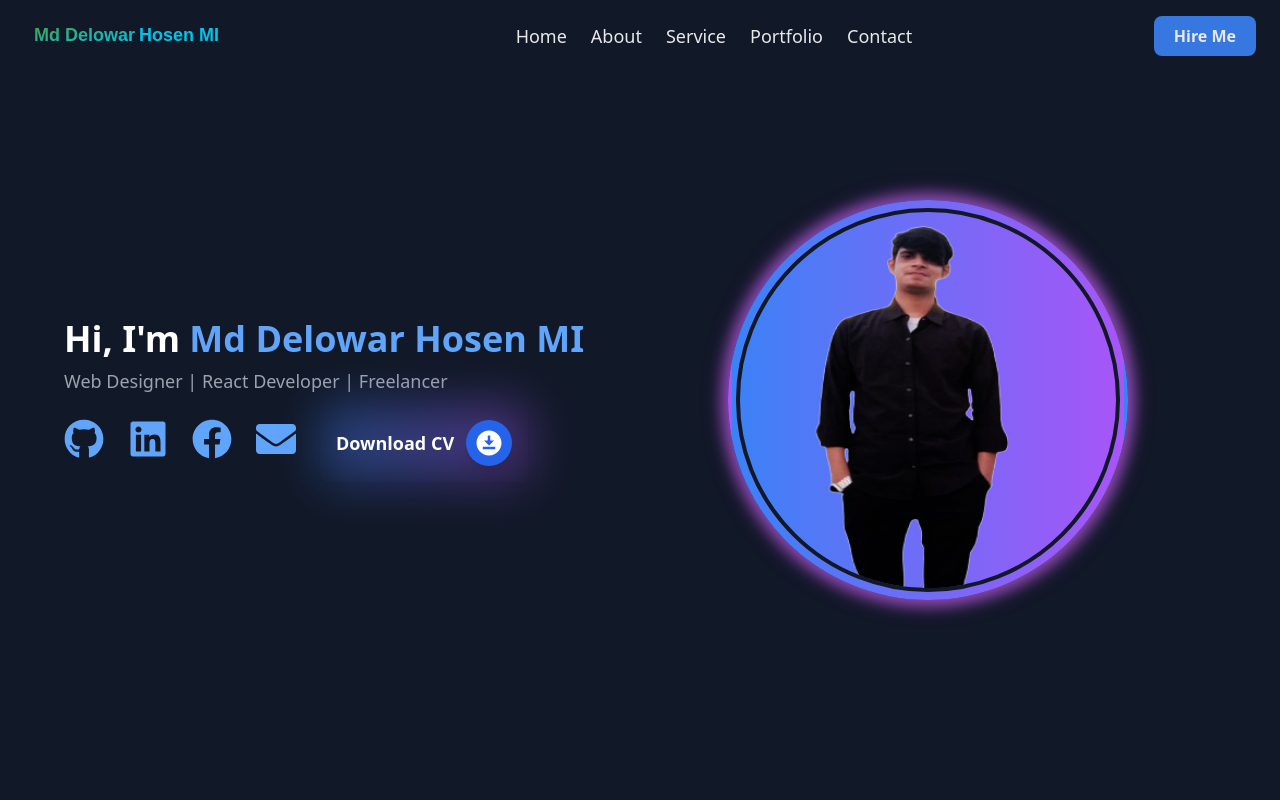
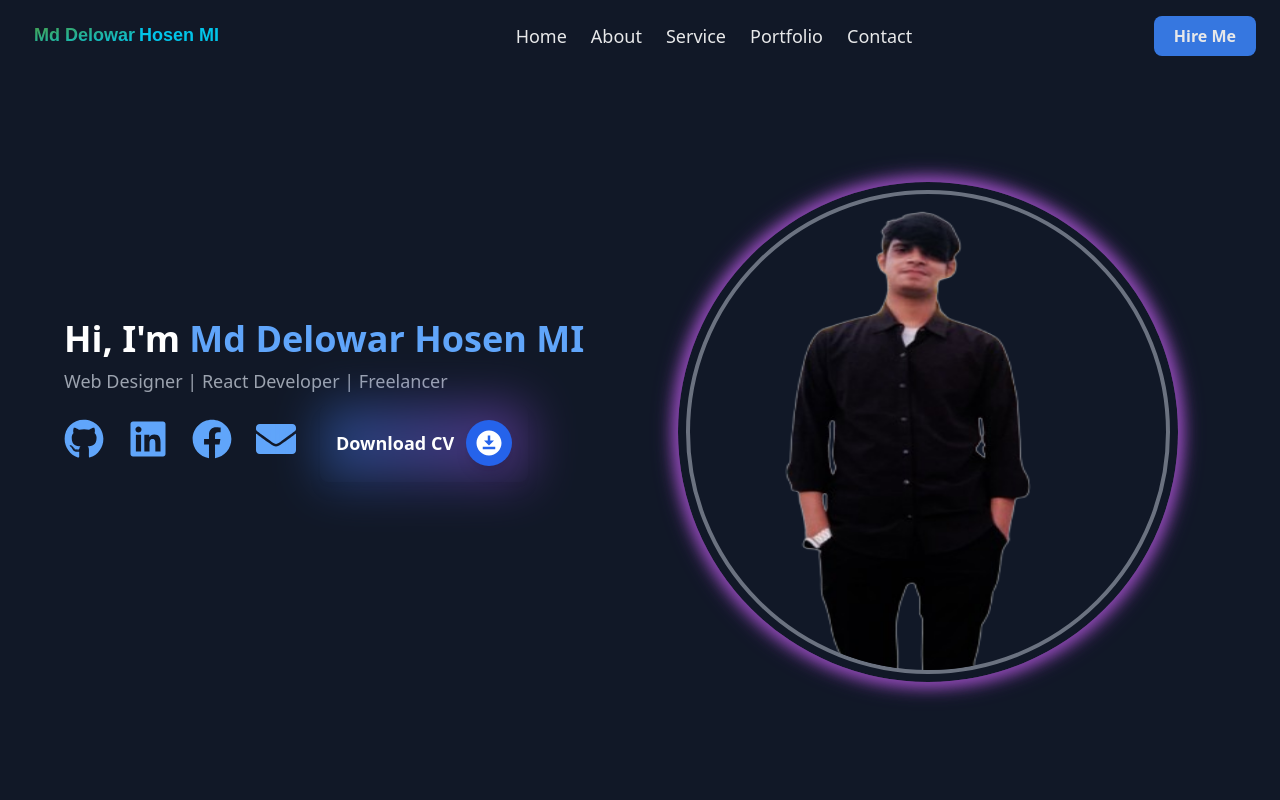
Before and after one commit to delowarmi/Portfolio, a React (Vite) app: page / in a window 1280 px wide. Shown: the top 800 px of the page. Built offline with nearby package versions, Linux system fonts and the light colour scheme.

Commit message:
update profile image

```diff
--- a/src/components/pages/Index.jsx
+++ b/src/components/pages/Index.jsx
@@ -43,9 +43,9 @@ const Home = () => {
       {/* Hero Section */}
       <div className="min-h-screen bg-gray-900 text-white px-6 py-10 flex items-center justify-center flex-col">
         <section className="flex flex-col lg:flex-row-reverse items-center justify-between w-full max-w-6xl">
-          <motion.div className="relative w-full lg:w-1/2 flex justify-center">
-            <div className="relative w-[400px] h-[400px] rounded-full overflow-hidden border-4 border-transparent bg-gradient-to-r from-blue-500 to-purple-500 p-1 animate-pulse">
-              <img src={profilePic} alt="Profile" className="w-full h-full rounded-full border-4 border-gray-900" />
+          <motion.div className="relative w-full lg:w-1/2 flex justify-center mt-16">
+            <div className="relative w-[500px] h-[500px] rounded-full overflow-hidden border-4 border-transparent  bg-transparent from-blue-500 to-purple-500 p-1 animate-pulse">
+              <img src={profilePic} alt="Profile" className="w-full h-full rounded-full border-4 border-gray-500" />
             </div>
           </motion.div>
 
```
